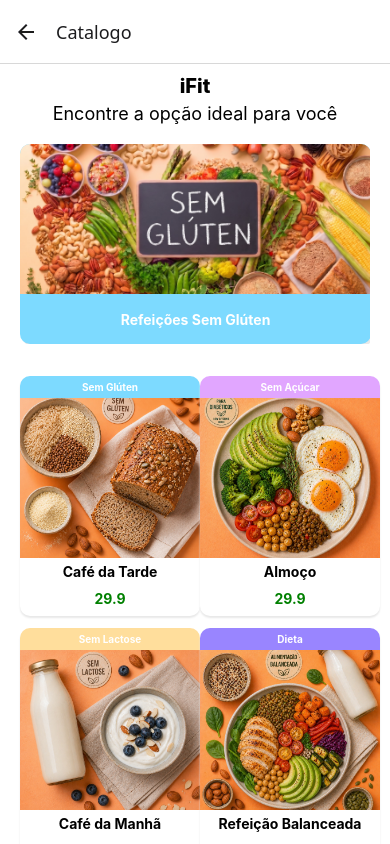
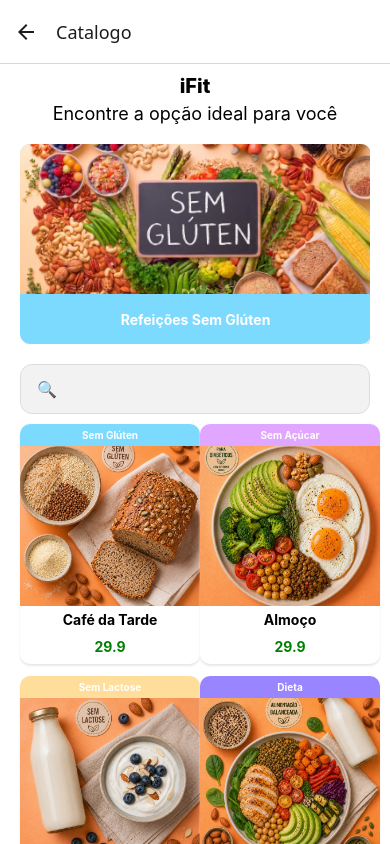
Before and after one commit to biancaliebetanz/iFit, a React Native app: screen /Catalogo in a window 390 px wide. Built offline with nearby package versions, Linux system fonts and the light colour scheme.

Commit message:
feat: barra de pesquisa

```diff
--- a/Telas/Catalogo.tsx
+++ b/Telas/Catalogo.tsx
@@ -1,47 +1,71 @@
-import React from 'react';
-import { SafeAreaView, StyleSheet, Text, View, FlatList } from 'react-native';
+import React, { useState } from 'react';
+import {
+  SafeAreaView,
+  StyleSheet,
+  Text,
+  View,
+  FlatList,
+  TextInput,
+} from 'react-native';
+
 import { Categorias, Produtos } from '../Dados.js';
 import { Categoria } from '../components/Categoria.js';
 import { Produto } from '../components/Produto.js';
-import { Dimensions } from 'react-native';
 
-const screenWidth = Dimensions.get('window').width;
+export const Catalogo = () => {
+  const [search, setSearch] = useState('');
 
-export const Catalogo = ({ navigation }) => {
-  const Header = () => (
+  const produtosFiltrados = Produtos.filter(produto =>
+    produto.nome.toLowerCase().includes(search.toLowerCase()) ||
+    produto.descricao.toLowerCase().includes(search.toLowerCase())
+  );
+
+  return (
+    <SafeAreaView style={styles.container}>
+
       <View style={styles.headerGap}>
         <View style={styles.containerTitle}>
           <Text style={styles.title}>iFit</Text>
-        <Text style={styles.subtitle}>Encontre a opção ideal para você</Text>
+
+          <Text style={styles.subtitle}>
+            Encontre a opção ideal para você
+          </Text>
         </View>
+
         <FlatList
           data={Categorias}
           renderItem={({ item }) => <Categoria item={item} />}
           keyExtractor={item => item.id.toString()}
-        horizontal={true}
+          horizontal
           showsHorizontalScrollIndicator={false}
           contentContainerStyle={styles.horizontalListContent}
         />
       </View>
-  );
 
-  return (
-    <SafeAreaView style={styles.container}>
+      <View style={styles.searchContainer}>
+        <TextInput
+          returnKeyType="search"
+          style={styles.searchInput}
+          placeholder="🔍"
+          value={search}
+          onChangeText={setSearch}
+        />
+      </View>
+
       <FlatList
-        data={Produtos}
-        //renderItem={({ item }) => <Produto item={item} />}
-        renderItem={({item}) =>(
-          <Produto
-            item={item}
-            navigation={navigation}
-          />
-        )}
+        data={produtosFiltrados}
+        renderItem={({ item }) => <Produto item={item} />}
         keyExtractor={item => item.id.toString()}
-        ListHeaderComponent={Header}
         numColumns={2}
         showsVerticalScrollIndicator={false}
-        columnWrapperStyle={{ justifyContent: 'space-between' }}
-        contentContainerStyle={{ paddingHorizontal: 20, gap: 12, paddingBottom: 20}}
+        columnWrapperStyle={{
+          justifyContent: 'space-between',
+          paddingHorizontal: 20,
+        }}
+        contentContainerStyle={{
+          gap: 12,
+          paddingBottom: 20,
+        }}
       />
     </SafeAreaView>
   );
@@ -52,24 +76,45 @@
     flex: 1,
     backgroundColor: '#fff',
   },
+
   headerGap: {
     gap: 20,
-        marginBottom: 20,
-        paddingTop: 10
+    paddingTop: 10,
+    paddingHorizontal: 20,
   },
+
   containerTitle: {
     gap: 5,
   },
+
   title: {
     fontSize: 20,
     fontWeight: '800',
     textAlign: 'center',
   },
+
   subtitle: {
     fontSize: 18,
     textAlign: 'center',
   },
+
   horizontalListContent: {
     gap: 12,
   },
+
+  searchInput: {
+    height: 50,
+    backgroundColor: '#f2f2f2',
+    borderRadius: 12,
+    paddingHorizontal: 16,
+    fontSize: 16,
+    borderWidth: 1,
+    borderColor: '#ddd',
+  },
+
+  searchContainer: {
+    paddingHorizontal: 20,
+    marginTop: 20,
+    marginBottom: 10,
+  },
 });
```
Lines whose indentation alone changed are shown as unchanged.
